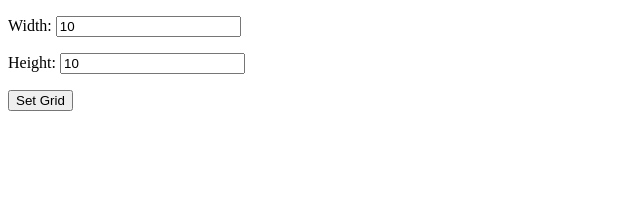
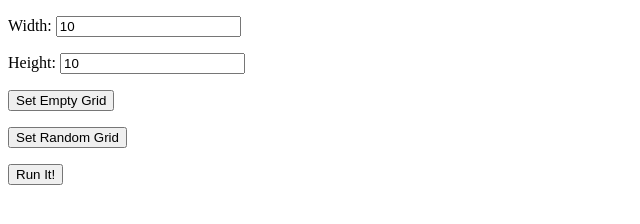
Before and after one commit to etdebruin/gol, a plain HTML site: page index.html in a window 1280 px wide. Shown: the whole page, without its empty margins (0-640 px from the left). Drawn offline with nearby package versions, Linux system fonts and the light colour scheme.

```diff
--- a/index.html
+++ b/index.html
@@ -17,10 +17,6 @@
         //   [1, 0, 0, 1, 0, 1, 0, 1, 1],
         //   [1, 1, 1, 1, 1, 1, 1, 1, 1]
         // ];
-
-        $('td').click(function () {
-          $(this).toggleClass('alive');
-        });
       });
     </script>
     <style type="text/css">
@@ -57,8 +53,10 @@
       <label for="height">Height:</label>
       <input type="text" id="height" value="10" />
     </p>
-    <p><button id="setGrid">Set Grid</button></p>
+    <p><button id="setGrid">Set Empty Grid</button></p>
+    <p><button id="setRandomGrid">Set Random Grid</button></p>
     </div>
+    <p><button id="runIt">Run It!</button></p>
     <div id="theGame"></div>
   </body>
 </html>
--- a/life.js
+++ b/life.js
@@ -30,6 +30,10 @@
     } else {
       alert("Come on, dude. That's not a number.");
     };
+  });
+
+  $('td').bind('click', function () {
+    $(this).toggleClass('alive');
   });
 
   function kill_array(a)
```
